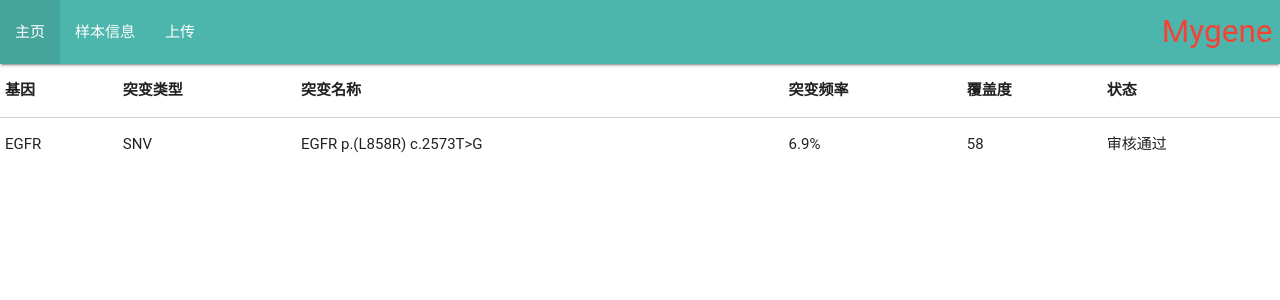
After one commit to hexiaominitao/FLASK, a Flask app: template Samp_info_app/app/templates/rep/rep_mut.html in a window 1280 px wide. The commit adds this page. Shown: the top 300 px of the page. Run offline with Flask 3, Linux system fonts and the light colour scheme; the template is opened without the code that fills it, so the values that code supplies are empty; some libraries are stand-ins or nearby versions; some web fonts are replaced.

Commit message:
常规修改

```diff
--- a/575_seq/app/seq_info/seq.py
+++ b/575_seq/app/seq_info/seq.py
@@ -139,7 +139,10 @@ def seq_info(runname):
                 seq.item = d[1]
                 index_data = d[2]
                 seq.index, seq.index_p5 = split_index(index_data)
-                seq.note = d[3]
+                if d[3]:
+                    seq.note = d[3]
+                else:
+                    seq.note = ''
 
                 seq.user = current_user
                 seq.run_info = run
--- a/575_seq/app/templates/base.html
+++ b/575_seq/app/templates/base.html
@@ -6,6 +6,7 @@
     <!--Import Google Icon Font-->
     <link href="http://fonts.googleapis.com/icon?family=Material+Icons" rel="stylesheet">
     <link rel="stylesheet" href="//cdnjs.loli.net/ajax/libs/mdui/0.4.2/css/mdui.min.css">
+    <!--<link rel="stylesheet" href="/home/hemin/Desktop/MDUI/mdui-v0.4.2/css/mdui.min.css">-->
 
     <!-- Compiled and minified CSS -->
     <link rel="stylesheet" href="https://cdnjs.cloudflare.com/ajax/libs/materialize/0.97.8/css/materialize.min.css">
@@ -16,7 +17,7 @@
 </head>
 <body>
 <nav>
-    <div class="nav-wrapper pink darken-4">
+    <div class="nav-wrapper light-green darken-2">
         <a href="{{ url_for('bp_seq.index') }}" class="brand-logo center red-text accent-4-text">Mygene</a>
         <ul id="nav-mobile" class="left hide-on-med-and-down">
             <li><a href="{{ url_for('bp_seq.up_index') }}">index上传</a></li>
--- a/575_seq/app/templates/seq/edit-run.html
+++ b/575_seq/app/templates/seq/edit-run.html
@@ -27,7 +27,7 @@
                         {% endfor %}
                         {% endif %}
                     </div>
-                    <div class="col s6">{{ form.paltform(class_='mdui-select',value=
+                    <div class="col s6">{{ form.paltform(class_='browser-default',value=
                         status.paltform) }}
                     </div>
                 </div>
--- a/575_seq/app/templates/seq/edit.html
+++ b/575_seq/app/templates/seq/edit.html
@@ -27,7 +27,7 @@
                         {% endfor %}
                         {% endif %}
                     </div>
-                    <div class="col s6">{{ form.item(class_='mdui-select',value=
+                    <div class="col s6">{{ form.item(class_='browser-default ',value=
                         status.item) }}
                     </div>
                 </div>
--- a/575_seq/app/templates/seq/runinfo.html
+++ b/575_seq/app/templates/seq/runinfo.html
@@ -27,7 +27,7 @@
                         {% endfor %}
                         {% endif %}
                     </div>
-                    <div class="col s6">{{ form.paltform(class_='mdui-select') }}</div>
+                    <div class="col s6">{{ form.paltform(class_='browser-default') }}</div>
                 </div>
                 <div class="input-field col s4">
                     {{ form.start.label }}
--- a/575_seq/app/templates/seq/seqinfo.html
+++ b/575_seq/app/templates/seq/seqinfo.html
@@ -82,7 +82,7 @@
                         {% endfor %}
                         {% endif %}
                     </div>
-                    <div class="col s6">{{ form.item(class_='mdui-select') }}
+                    <div class="col s6">{{ form.item(class_='browser-default') }}
                     </div>
                 </div>
                 <div class="input-field col s4">
--- a/Samp_info_app/app/config.py
+++ b/Samp_info_app/app/config.py
@@ -54,7 +54,7 @@ class DevConfig(Config):
     DATABASE = os.environ.get('SQL_DATABASE')
     MY_SQL = 'mysql+pymysql://{}:{}@127.0.0.1:3306/{}?charset=utf8'.format(USERNAME, PASSWORD, DATABASE)
     SQLALCHEMY_DATABASE_URI = MY_SQL
-    SQLALCHEMY_TRACK_MODIFICATIONS = False
+    # SQLALCHEMY_TRACK_MODIFICATIONS = False
     CACHE_TYPE = 'null'
     #文件上传路径
 
--- a/Samp_info_app/app/sam_app/samp.py
+++ b/Samp_info_app/app/sam_app/samp.py
@@ -163,7 +163,7 @@ def upload_sam():
                             db.session.add(samp_info)
                             db.session.commit()
                             flash('成功上传样本信息登记表')
-                    os.remove(os.path.join(path_zip, file))
+            os.remove(os.path.join(path_zip, file))
 
     if fastq_form.validate_on_submit():
         for filename in request.files.getlist('file'):
@@ -190,7 +190,7 @@ def upload_sam():
                         db.session.add(fastq_info)
                         db.session.commit()
                         flash('成功上传')
-                os.remove(os.path.join(path_zip, file))
+            os.remove(os.path.join(path_zip, file))
 
     if bam_form.validate_on_submit():
         for filename in request.files.getlist('file'):
@@ -233,7 +233,7 @@ def upload_sam():
                             db.session.add(bam_info)
                             db.session.commit()
                             flash('成功上传')
-                    os.remove(os.path.join(path_zip, file))
+            os.remove(os.path.join(path_zip, file))
 
     return render_template('upload.html', sam_form=sam_form, fastq_form=fastq_form, bam_form=bam_form)
 
--- a/Samp_info_app/app/templates/base.html
+++ b/Samp_info_app/app/templates/base.html
@@ -27,6 +27,7 @@
             <!--<li><a href="#">质控信息</a></li>-->
             <li><a class="dropdown-button" href="#!" data-activates="dropdown1">质控信息<i class="material-icons right">arrow_drop_down</i></a>
             </li>
+            <li><a href="{{ url_for('rep_bp.index') }}">报告</a></li>
         </ul>
 
         <ul class="right hide-on-med-and-down">
--- a/Samp_info_app/app/templates/post.html
+++ b/Samp_info_app/app/templates/post.html
@@ -21,7 +21,7 @@
     <div class="mdui-toolbar mdui-color-theme">
         <span class="mdui-btn mdui-btn-icon mdui-ripple mdui-ripple-white"
               mdui-drawer="{target: '#main-drawer', swipe: true}"><i class="mdui-icon material-icons">menu</i></span>
-        <a href="#" class="mdui-typo-headline mdui-hidden-xs">MgGene</a>
+        <a href="{{ url_for('sam_bp.index') }}" class="mdui-typo-headline mdui-hidden-xs">MyGene</a>
         <a href="#" class="mdui-typo-title">{% block page %}{% endblock %}</a>
         <div class="mdui-toolbar-spacer"></div>
         {% if current_user.is_authenticated %}
--- /dev/null
+++ b/Samp_info_app/app/templates/rep/rep_mut.html
@@ -0,0 +1,31 @@
+{% extends "post.html" %}
+{% block title %}主页{% endblock %}
+{% block head %}
+<link rel="stylesheet" href="{{ url_for('static', filename='css/index.css') }}">
+{% endblock %}
+{% block content %}
+<div class="mdui-table-fluid">
+    <table class="mdui-table mdui-table-selectable">
+        <thead>
+        <tr>
+            <th>基因</th>
+            <th class="mdui-table-col-numeric">突变类型</th>
+            <th class="mdui-table-col-numeric">突变名称</th>
+            <th class="mdui-table-col-numeric">突变频率</th>
+            <th class="mdui-table-col-numeric">覆盖度</th>
+            <th class="mdui-table-col-numeric">状态</th>
+        </tr>
+        </thead>
+        <tbody>
+        <tr>
+            <td>EGFR</td>
+            <td>SNV</td>
+            <td>EGFR p.(L858R) c.2573T>G</td>
+            <td>6.9%</td>
+            <td>58</td>
+            <td>审核通过</td>
+        </tr>
+        </tbody>
+    </table>
+</div>
+{% endblock %}
--- a/Samp_info_app/app/templates/rep/seqinfo.html
+++ b/Samp_info_app/app/templates/rep/seqinfo.html
@@ -5,6 +5,7 @@
 {% endblock %}
 {% block page %}报告制作{% endblock %}
 {% block content %}
+
 <div class="mdui-table-fluid">
     <table class="mdui-table mdui-table-selectable">
         <thead>
```
Also changed, not shown: Samp_info_app/app/forms.py (+17 -1 lines), Samp_info_app/app/sam_app/report.py (added, +56 -0 lines), Samp_info_app/app/templates/rep/runinfo.html (+3 -4 lines), Samp_info_app/app/templates/rep/seq.html (+15 -1 lines).
